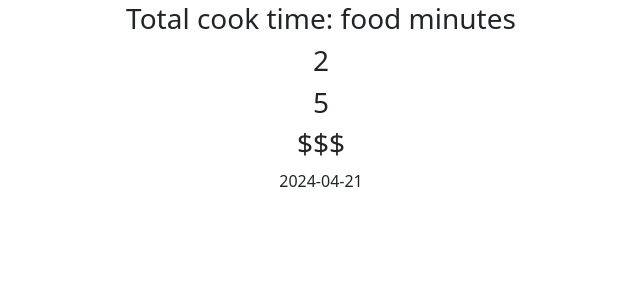
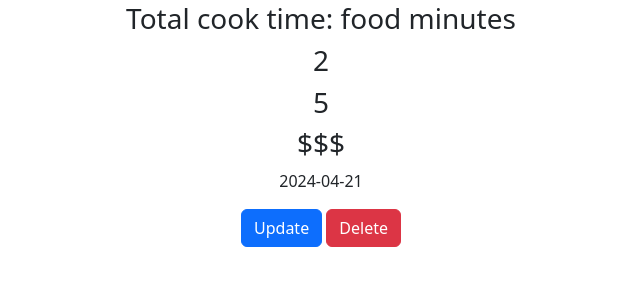
Before and after one commit to KrisGosp/mymealguide1, a Flask app: page /recipe/1 in a window 1280 px wide. Shown: the part 294-598 px from the top of the page, without its empty margins (319-959 px from the left). Run offline with Flask 3, Linux system fonts and the light colour scheme; data comes from the database, SQL or seed files in the repository.

Commit message:
Create the update route

```diff
--- a/app.py
+++ b/app.py
@@ -51,7 +51,7 @@ def home():
         rows = g.c.execute('SELECT id, name, category, difficulty, rating, price, last_cooked FROM recipes WHERE user_id = ?', (session['user_id'],)).fetchall()
         return render_template('index.html', rows=rows, columns=COLUMNS, categories=CATEGORIES)
 
-# Login route
+# Authentication routes
 @app.route('/login', methods=['GET', 'POST'])
 def login():
 
@@ -78,7 +78,6 @@ def login():
 
     return render_template('login.html')
 
-# Register route
 @app.route('/register', methods=['GET', 'POST'])
 def register():
 
@@ -108,6 +107,7 @@ def logout():
     session.clear()
     return redirect('/login')
 
+# Sorting route
 @app.route('/sort')
 def sort():
     column = request.args.get('column', default='name').lower()
@@ -124,6 +124,8 @@ def sort():
         rows = g.c.execute(f'SELECT id, name, category, difficulty, rating, price, last_cooked FROM recipes WHERE user_id = ? ORDER BY {column} DESC', (session['user_id'],)).fetchall()
 
     return render_template('index.html', rows=rows, columns=COLUMNS)
+
+# Adding route
 @app.route('/add', methods=['GET', 'POST'])
 def add():
     if request.method == 'POST':
@@ -142,10 +144,34 @@ def add():
         return redirect('/')
     return render_template('add.html', categories=CATEGORIES)
 
+# Dynamic routes
 @app.route('/recipe/<int:id>')
 def recipe(id):
     row = g.c.execute('SELECT * FROM recipes WHERE id = ?', (id,)).fetchone()
     return render_template('recipe.html', row=row)
+
+@app.route('/update/<int:id>', methods=['GET', 'POST'])
+def update(id):
+    recipe = g.c.execute('SELECT * FROM recipes WHERE id = ?', (id,)).fetchone()
+    if recipe is None:
+        return apology('Recipe not found', 404)
+
+    if request.method == 'POST':
+        name = request.form.get('name')
+        desc = request.form.get('desc')
+        instructions = request.form.get('instructions')
+        difficulty = request.form.get('difficulty')
+        category = request.form.get('category')
+        price = request.form.get('price')
+        total_time = request.form.get('total_time')
+        rating = request.form.get('option')
+        last_cooked = date.today().isoformat()
+
+        g.c.execute('UPDATE recipes SET name = ?, description = ?, total_time = ?, category = ?, instructions = ?, difficulty = ?, rating = ?, price = ?, last_cooked = ? WHERE id = ?', (name, desc, total_time, category, instructions, difficulty, rating, price, last_cooked, id))
+        g.db.commit()
+        return redirect('/recipe/' + id)
+
+    return render_template('update.html', recipe=recipe, categories=CATEGORIES)
 # Close the database connection when the application is terminated
 conn.commit()
 conn.close()
--- a/templates/recipe.html
+++ b/templates/recipe.html
@@ -15,4 +15,10 @@ endblock %} {% block main %}
   <h3>{{ row[9] }}</h3>
   <p>{{ row[10] }}</p>
 </div>
+<div class="actions">
+  <a href="{{ url_for('update', id=row[0]) }}" class="btn btn-primary"
+    >Update</a
+  >
+  <a href="{{ url_for('delete', id=row[0]) }}" class="btn btn-danger">Delete</a>
+</div>
 {% endblock %}
```
